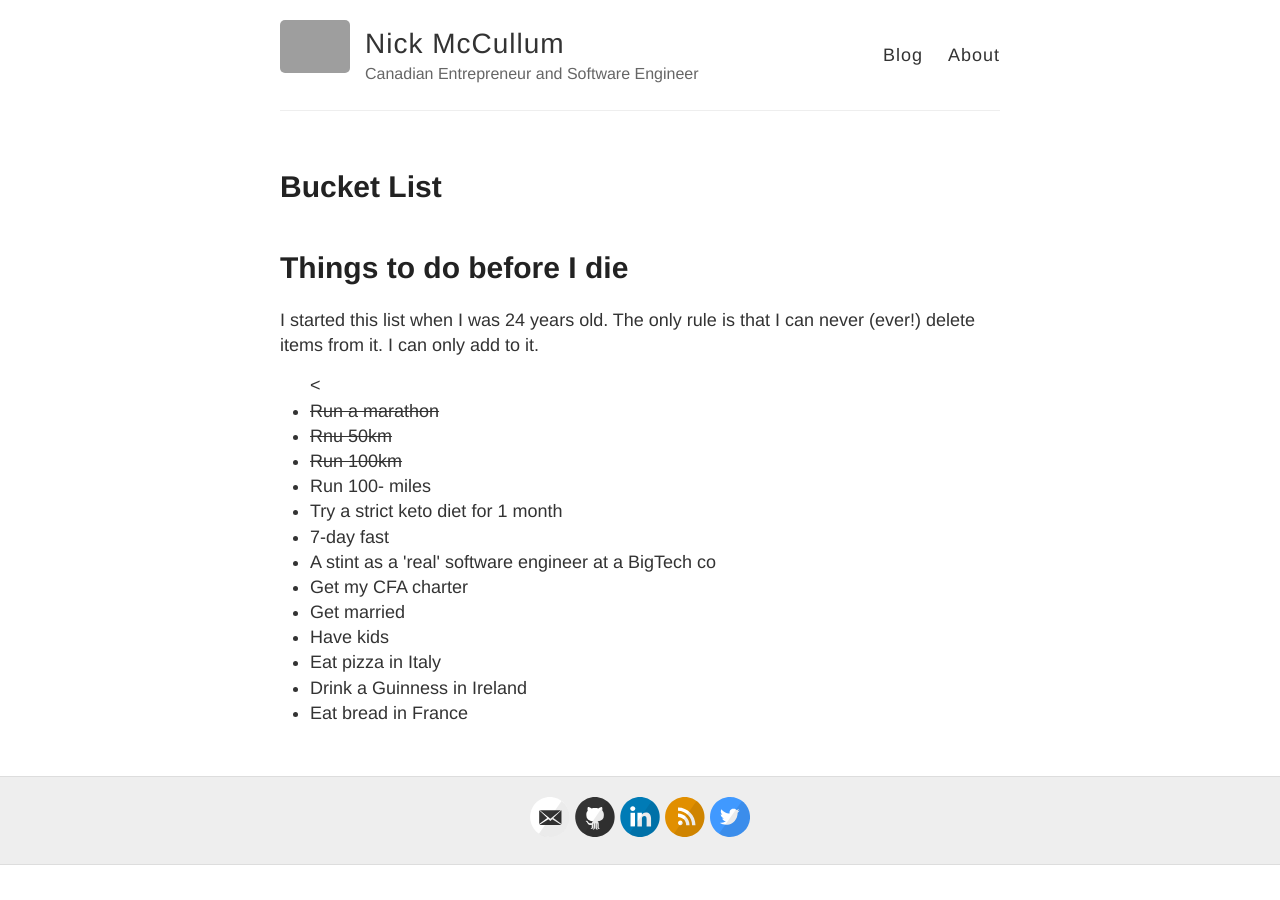
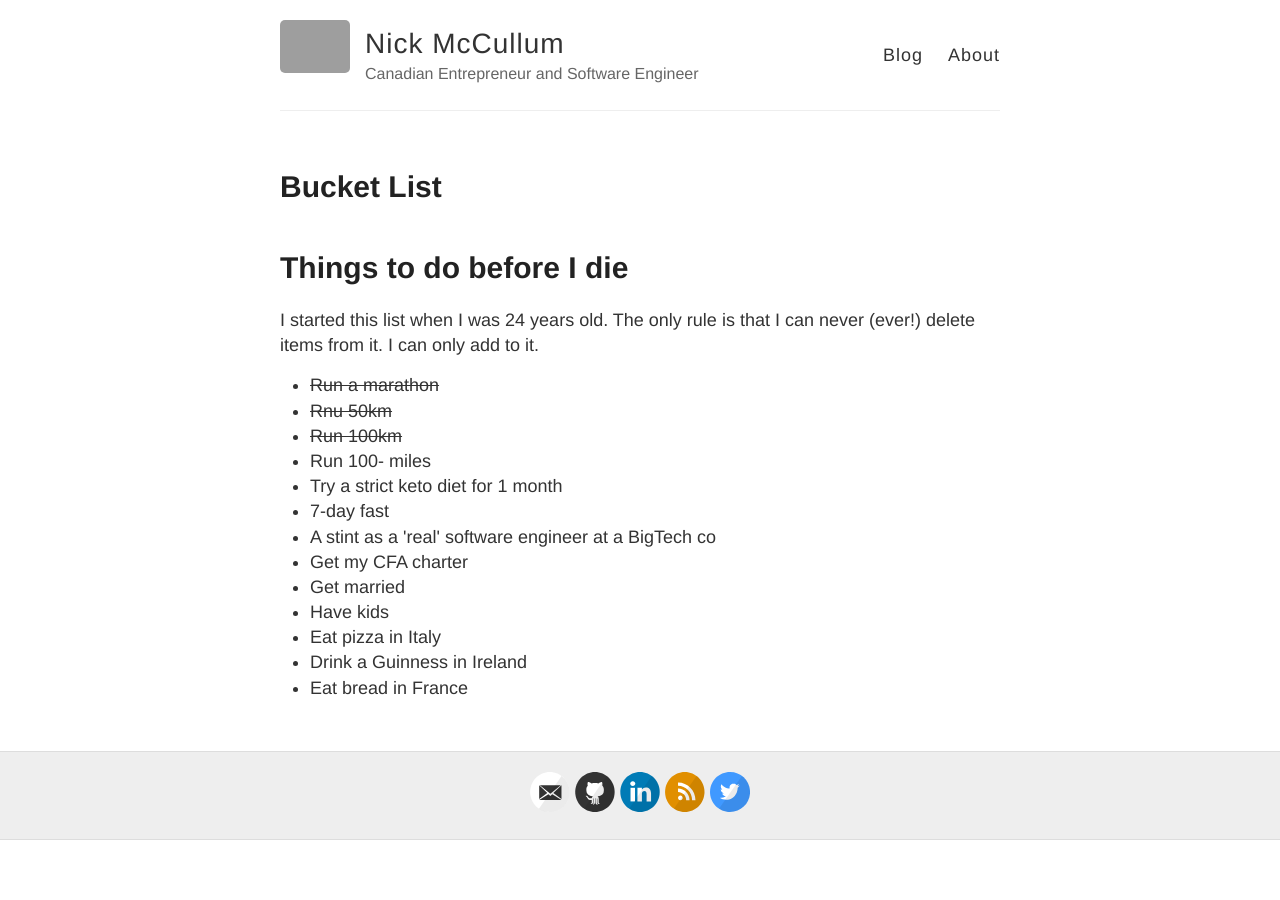
Before and after one commit to rosyberti/website, a Jekyll site: the page built from bucket-list.md, in a window 1280 px wide. Built offline with Jekyll 4.4.1, drawn with Linux system fonts in a browser that asks for light colours; grey boxes are pictures that could not be loaded.

Commit message:
removed unnecessary '<'

```diff
--- a/bucket-list.md
+++ b/bucket-list.md
@@ -9,7 +9,7 @@ permalink: /about/bucket-list/
 <p>I started this list when I was 24 years old. The only rule is that I can never (ever!) delete items from it. I can only add to it.</p>
 
 <ul>
-	<<li><strike>Run a marathon</strike></li>
+	<li><strike>Run a marathon</strike></li>
 	<li><strike>Rnu 50km</strike></li>
 	<li><strike>Run 100km</strike></li>
 	<li>Run 100- miles</li>
```
